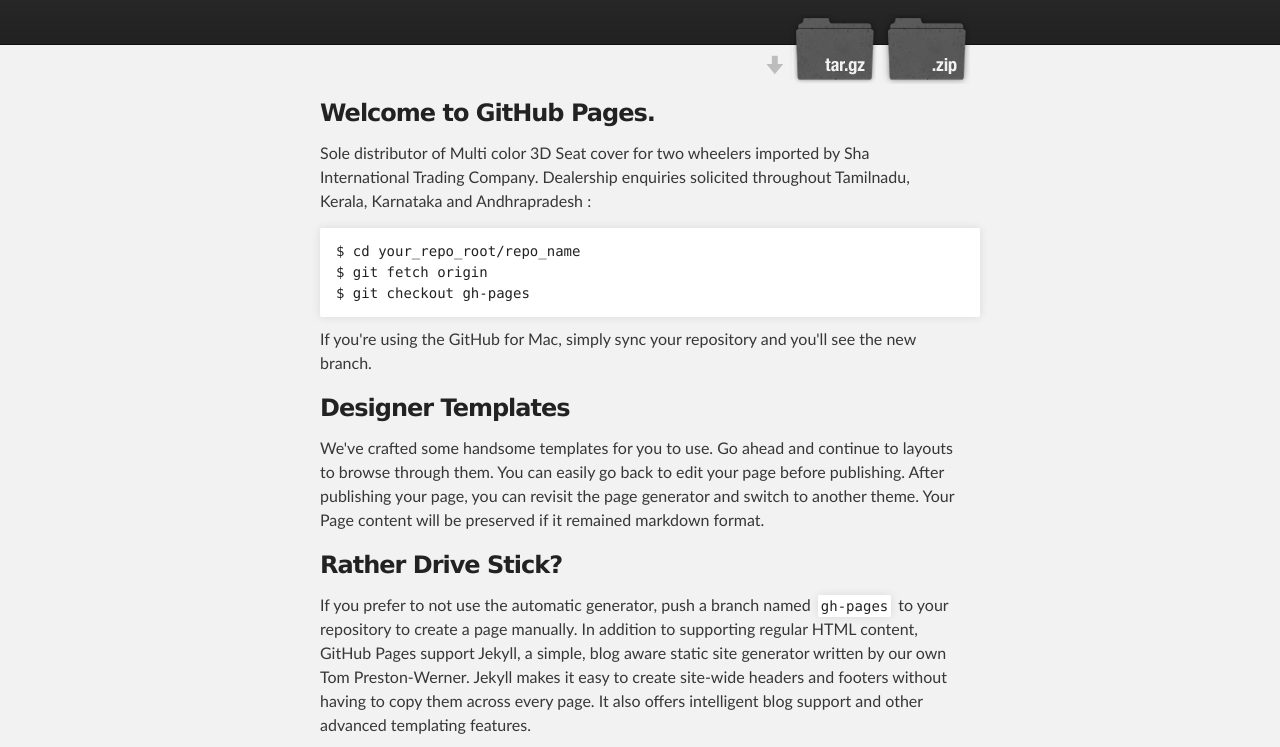
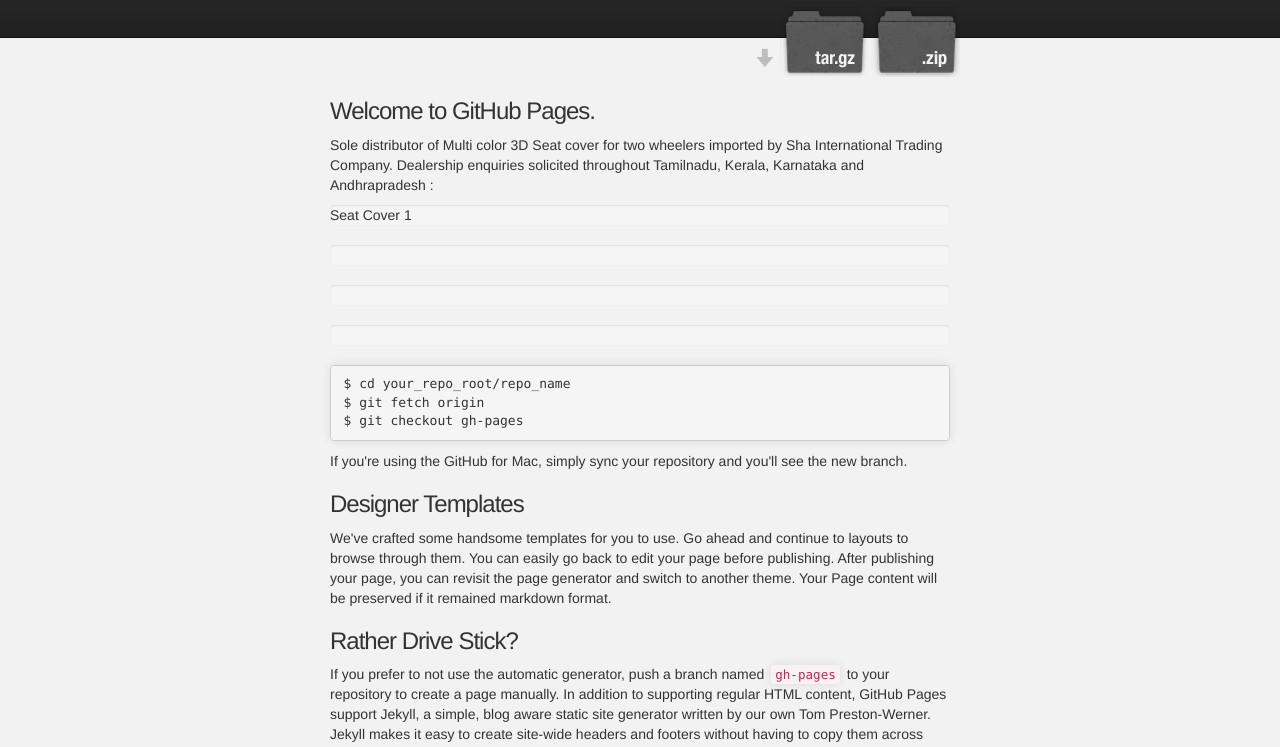
Before and after one commit to safaspares/home, a plain HTML site: page index.html in a window 1280 px wide. Shown: the part 129-876 px from the top of the page. Drawn offline with nearby package versions, Linux system fonts and the light colour scheme.

Commit message:
Update index.html

```diff
--- a/index.html
+++ b/index.html
@@ -7,7 +7,7 @@
     <meta name="description" content="Safa Motor Spares : ">
 
     <link rel="stylesheet" type="text/css" media="screen" href="stylesheets/stylesheet.css">
-
+<link rel="stylesheet" type="text/css" media="screen" href="//maxcdn.bootstrapcdn.com/bootstrap/3.2.0/css/bootstrap.min.css">
     <title>Safa Motor Spares</title>
   </head>
 
@@ -35,6 +35,22 @@
 <a name="welcome-to-github-pages" class="anchor" href="#welcome-to-github-pages"><span class="octicon octicon-link"></span></a>Welcome to GitHub Pages.</h3>
 
 <p>Sole distributor of Multi color 3D Seat cover for two wheelers imported by Sha International Trading Company. Dealership enquiries solicited throughout Tamilnadu, Kerala, Karnataka and Andhrapradesh :</p>
+
+<div class="progress progress-info">
+Seat Cover 1
+  <div class="bar" style="width: 20%"></div>
+</div>
+<div class="progress progress-success">
+  <div class="bar" style="width: 40%"></div>
+</div>
+<div class="progress progress-warning">
+  <div class="bar" style="width: 60%"></div>
+</div>
+<div class="progress progress-danger">
+  <div class="bar" style="width: 80%"></div>
+</div>
+
+
 
 <pre><code>$ cd your_repo_root/repo_name
 $ git fetch origin
```
